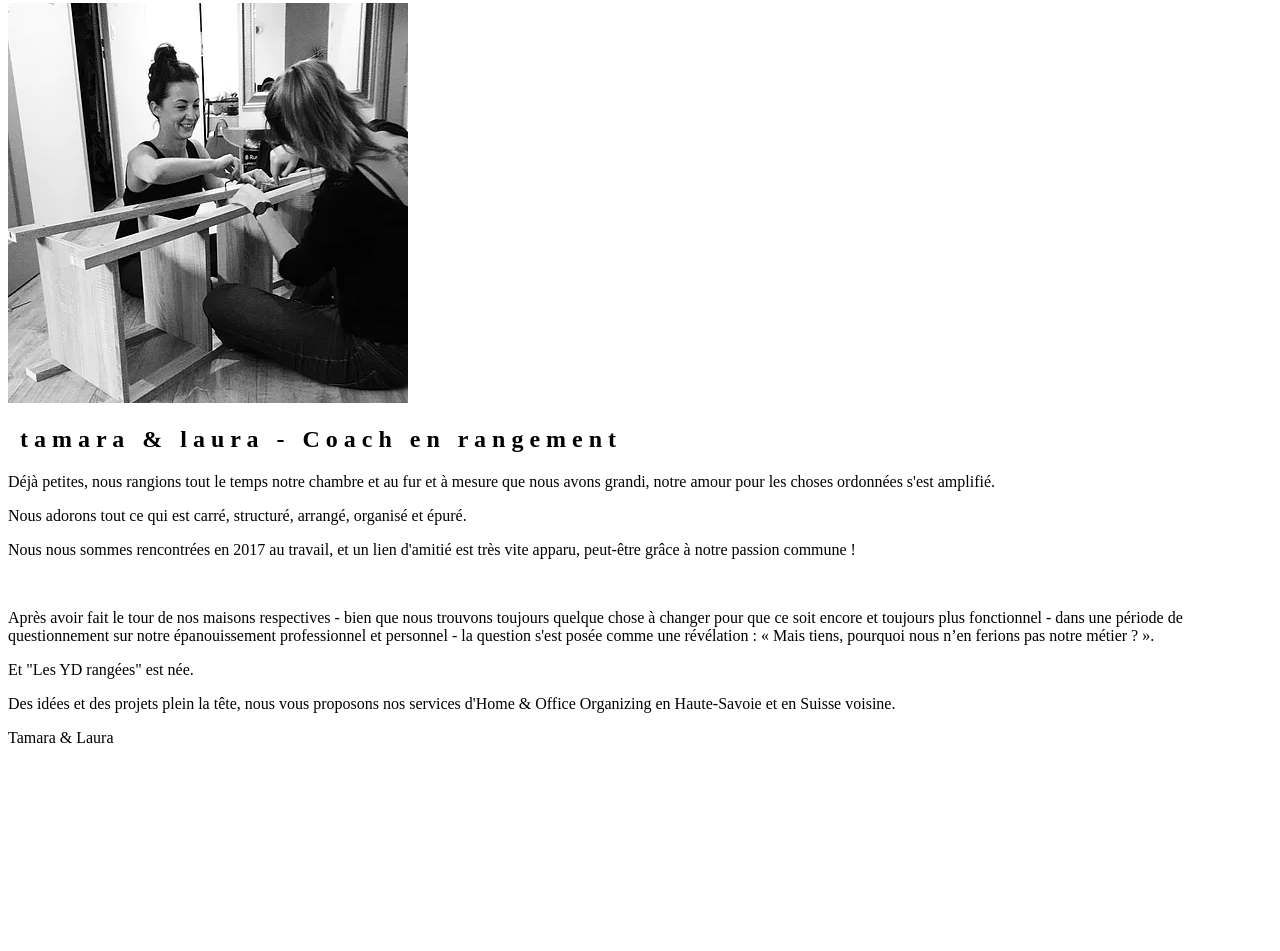
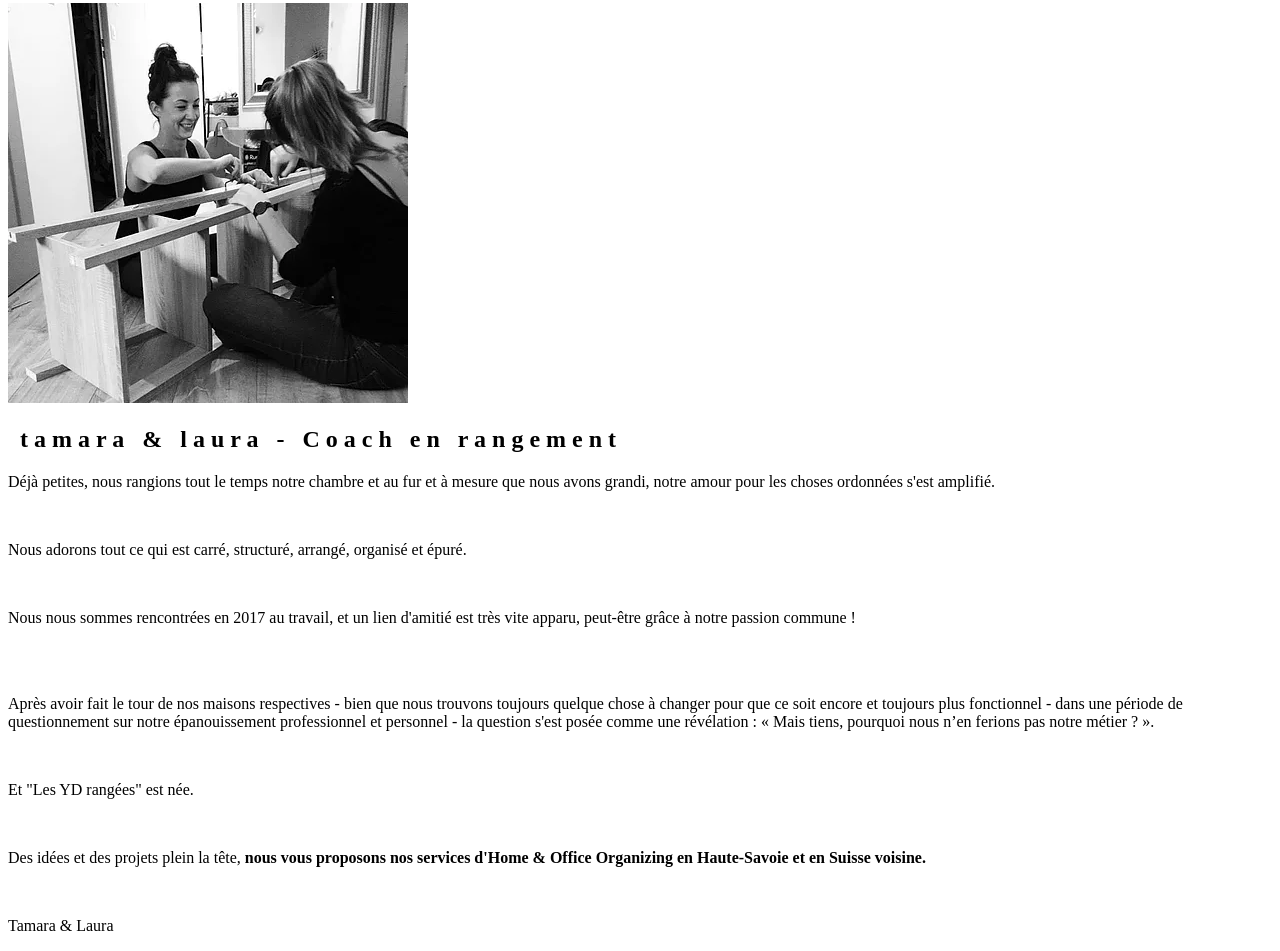
Before and after one commit to CinquinAndy/Les-YD-Rang-es---Website---Static, a website built with webpack: page src/views/index.html in a window 1280 px wide. Shown: the part 8390-9341 px from the top of the page. Before the commit the page ends 9153 px from the top, so only its background shows below. Built offline with nearby package versions, Linux system fonts and the light colour scheme; files whose address does not match are found by name.

Commit message:
Change title to 200 - gray color Centered text - Align it - Justify it Try to colorized it [ gradient ]

```diff
--- a/src/scss/index.scss
+++ b/src/scss/index.scss
@@ -63,3 +63,8 @@ a, button {
     transition: all ease-in-out .2s
   }
 }
+
+._yd-center-justified {
+  text-align: justify;
+  text-align-last: center;
+}
--- a/src/views/index.html
+++ b/src/views/index.html
@@ -401,7 +401,7 @@
             <div class="relative">
                 <img class="rounded-full shadow-2xl h-500px w-500px" src="./images/IMG_20210310_154410_469.webp"
                      alt="tamara & laura">
-                <h2 class="_yd_letters_block text-yd_gray-50">
+                <h2 class="_yd_letters_block text-yd_gray-200">
                     <span>&nbsp;</span>
                     <span>t</span>
                     <span>a</span>
@@ -444,18 +444,22 @@
         </div>
     </div>
 
-    <div>
+    <div class="w-full flex justify-center items-center _yd-center-justified mt-20">
+        <div class="w-1/2 flex justify-center items-center grid grid-cols-1 text-lg">
             <p>
                 Déjà petites, nous rangions tout le temps notre chambre et au fur et à mesure que nous avons grandi,
                 notre amour pour les choses ordonnées s'est amplifié.
             </p>
+            <br>
             <p>
                 Nous adorons tout ce qui est carré, structuré, arrangé, organisé et épuré.
             </p>
+            <br>
             <p>
                 Nous nous sommes rencontrées en 2017 au travail, et un lien d'amitié est très vite apparu, peut-être grâce à
                 notre passion commune !
             </p>
+            <br>
             <br>
             <p>
                 Après avoir fait le tour de nos maisons respectives - bien que nous trouvons toujours quelque chose à
@@ -464,18 +468,21 @@
                 épanouissement professionnel et personnel - la question s'est posée comme une révélation : « Mais tiens,
                 pourquoi nous n’en ferions pas notre métier ? ».
             </p>
+            <br>
             <p>
                 Et "Les YD rangées" est née.
             </p>
+            <br>
             <p>
-            Des idées et des projets plein la tête, nous vous proposons nos services d'Home & Office Organizing en
-            Haute-Savoie et en Suisse voisine.
+                Des idées et des projets plein la tête, <strong>nous vous proposons nos services d'Home & Office Organizing en
+                Haute-Savoie et en Suisse voisine.</strong>
             </p>
+            <br>
             <p>
                 Tamara & Laura
             </p>
         </div>
+    </div>
 </section>
 
 <module href="/components/footer.html"></module>
-<!--<span class="_yd_apostrophe_reversed text-7xl">"</span>-->
```
Also changed, not shown: dist/index.css, dist/index.html, src/scss/index.css, 1 other file. Lines whose indentation alone changed are shown as unchanged.
